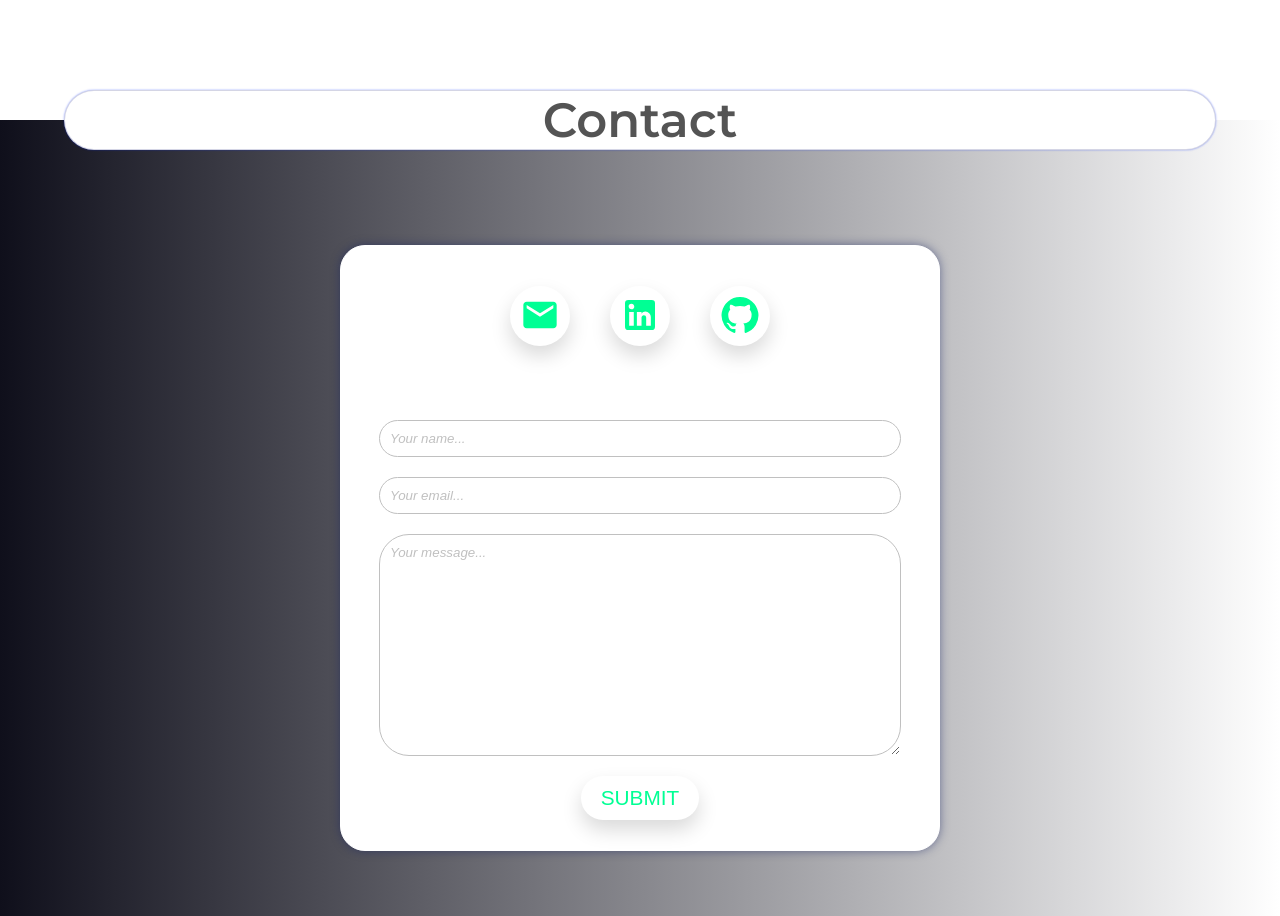
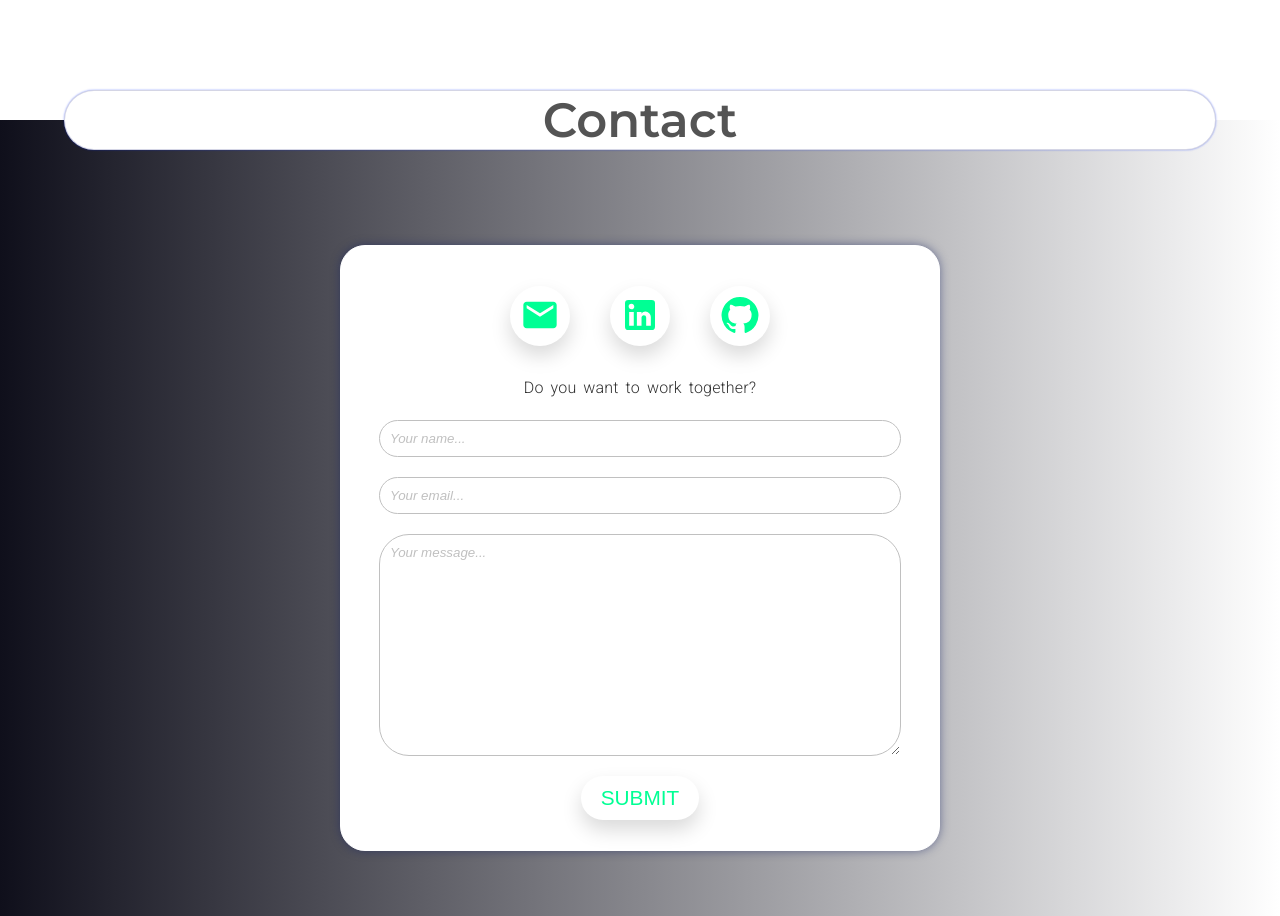
Before and after one commit to manuel12/personal-portfolio-page, a React (Create React App) app in the folder react-portfolio/: page / in a window 1280 px wide. Shown: the part 2660-3576 px from the top of the page. Built offline with nearby package versions, Linux system fonts and the light colour scheme.

Commit message:
Updated font color to darker color

```diff
--- a/react-portfolio/src/components/Contact/styles.css
+++ b/react-portfolio/src/components/Contact/styles.css
@@ -3,7 +3,8 @@
   min-height: 80vh;
   padding: var(--vertical-padding) 0;
   text-align: center;
-  color: var(--white);
+  /* color: var(--white); */
+  color: var(--font-color)
 }
 
 .contact-container {
```
